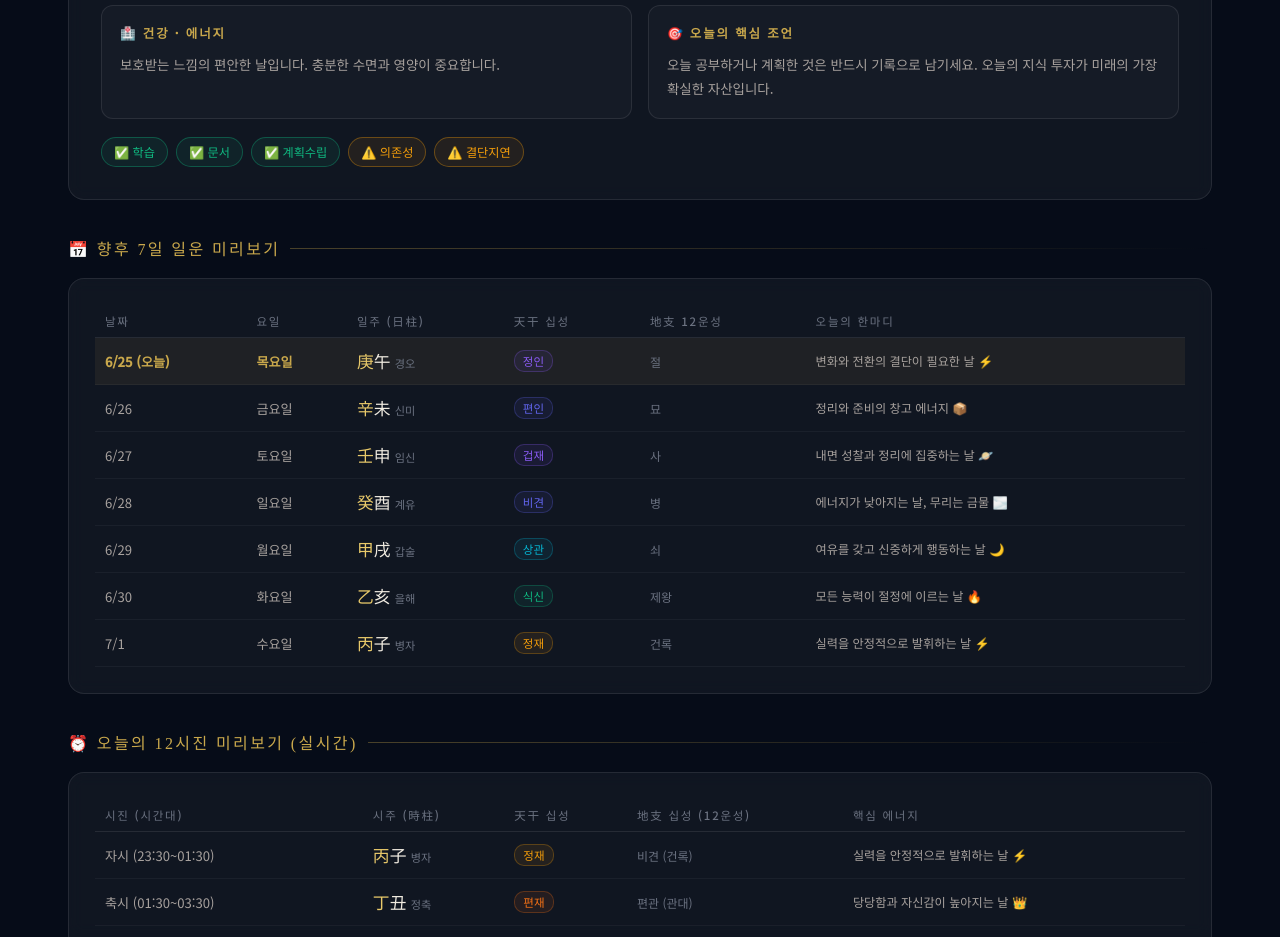
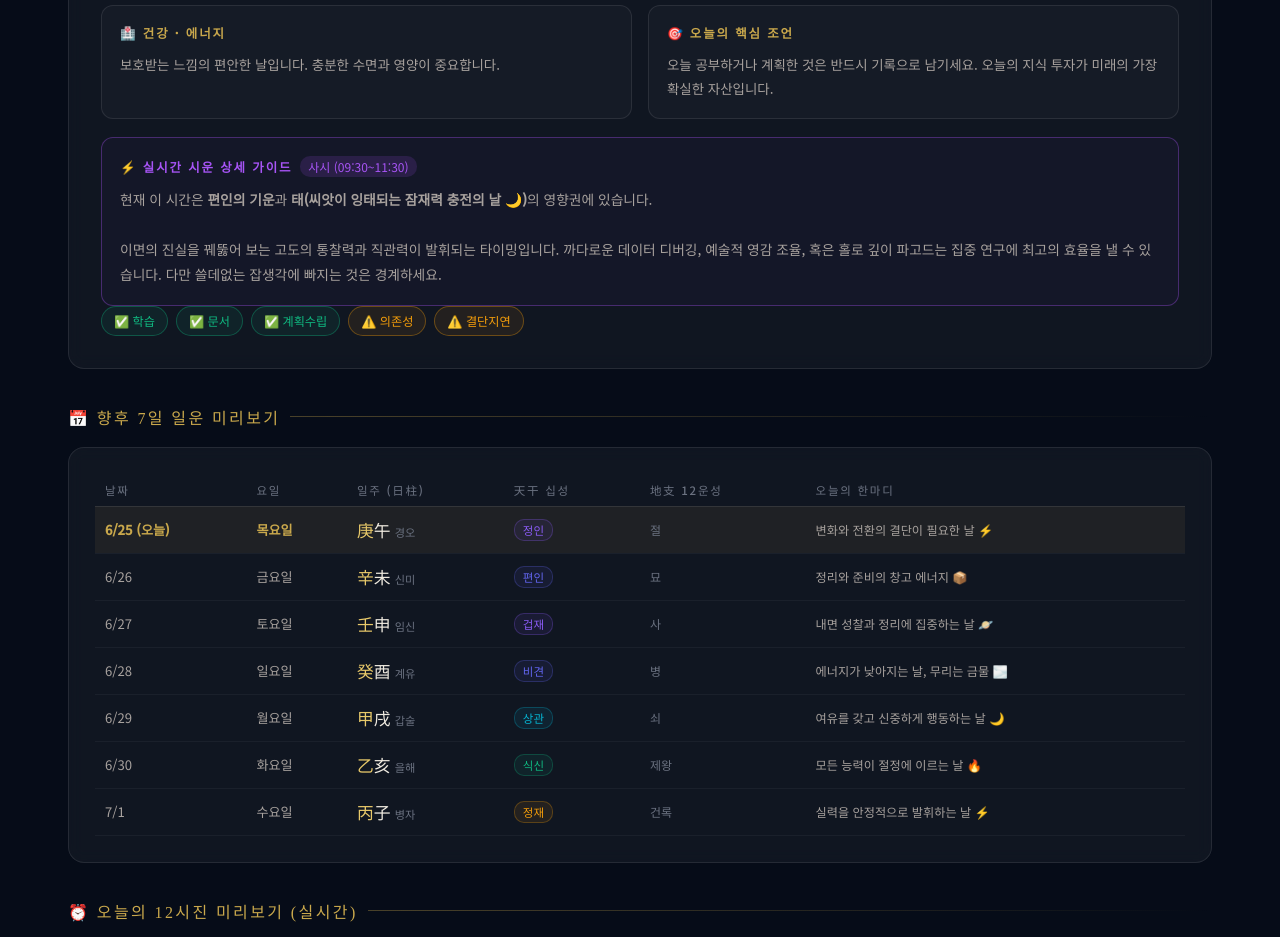
Before and after one commit to sharotme-ux/saju-report, a plain HTML site: page index.html in a window 1280 px wide. Shown: the part 1520-2457 px from the top of the page. Drawn offline with Linux system fonts and the light colour scheme.

Commit message:
Add detailed real-time hourly fortune guide section

```diff
--- a/index.html
+++ b/index.html
@@ -241,6 +241,13 @@
       <div class="rpt-sec"><h3>🏥 건강 · 에너지</h3><p id="rpt-health">--</p></div>
       <div class="rpt-sec"><h3>🎯 오늘의 핵심 조언</h3><p id="rpt-advice">--</p></div>
     </div>
+    <!-- 실시간 시운 가이드 -->
+    <div class="rpt-sec" style="margin-top: 16px; border-color: rgba(168, 85, 247, 0.35); background: rgba(168, 85, 247, 0.03);">
+      <h3 style="color:#a855f7; display:flex; align-items:center; gap:8px; margin-bottom:0;">
+        ⚡ 실시간 시운 상세 가이드 <span id="rpt-hour-badge" style="font-size:0.75rem; background:rgba(168,85,247,0.15); padding:2px 8px; border-radius:10px; font-weight:normal; letter-spacing:0;">--</span>
+      </h3>
+      <p id="rpt-hour-detail" style="font-size:.86rem; color:var(--txt2); line-height:1.8; margin-top:10px;">--</p>
+    </div>
     <div class="kw-row" id="kw-row"></div>
   </div>
 </section>
@@ -433,6 +440,20 @@
     kw:['직관','통찰','연구'],cw:['고립','과사색']},
 };
 
+// 시운(時運) 십성별 상세 해석
+const RPT_HOUR = {
+  '비견': '내 주관이 강해지고 스스로의 힘으로 독립적인 일을 도모하기 좋은 시간대입니다. 혼자 결정하거나 집중 기획해야 할 일이 있다면 이 흐름을 활용하세요. 다만 고집이 세어져 타인과 마찰이 생길 수 있으니 경청하는 태도가 중요합니다.',
+  '겁재': '투지와 경쟁심, 추진력이 강해지는 에너지입니다. 적극적으로 의견을 개진하거나 협상, 중요한 업무적 대면에서 기선을 제압하기 유리한 타이밍입니다. 단, 감정이 앞설 수 있으니 충동적인 결정이나 섣부른 재물 지출은 자제하세요.',
+  '식신': '재능이 자연스럽게 표현되고 아이디어가 샘솟는 편안하고 여유로운 흐름입니다. 창작 활동이나 기획안 작성에 최적의 시간이며, 주변과 유대감을 다지거나 맛있는 음식을 먹으며 힐링하기에 아주 좋은 타이밍입니다.',
+  '상관': '두뇌 회전이 매우 빠르고 표현력과 임기응변이 최고조에 달하는 시간입니다. 프레젠테이션, 남을 설득하는 영업, 혹은 기존 방식에 대한 혁신적인 아이디어를 조율하는 데 아주 강력합니다. 단, 날카로운 직설로 주변에 상처를 주지 않도록 유의하세요.',
+  '정재': '재물 흐름이 안정되고 꼼꼼하고 현실적인 시야가 발휘되는 든든한 시간대입니다. 정교한 수치 분석, 계산, 계약서나 재무 문서 검토 등 확실한 성과와 정확성을 요하는 현실적 과업을 수행하기에 가장 적절하고 안전한 흐름입니다.',
+  '편재': '활동력이 커지고 예상치 못한 재물 기회나 비즈니스적인 영감이 도는 타이밍입니다. 낯선 사람과의 네트워킹이나 외부 미팅, 사교 활동에서 유익한 정보를 얻을 가능성이 큽니다. 다만 즉흥적인 기분파 소비는 유의하세요.',
+  '정관': '이성적인 판단력과 책임감이 발휘되어 대외적으로 본인의 신뢰도를 높이기 좋은 시간대입니다. 공적 보고, 상사 또는 클라이언트와의 조율, 예의를 지켜야 하는 공식적인 만남에서 가장 빛을 발하는 안정된 흐름입니다.',
+  '편관': '업무적으로 긴장감이 감돌거나 예기치 못한 돌발 상황이 생길 수 있지만, 본인의 인내력과 빠른 판단으로 극복할 수 있는 단련의 시간입니다. 서두르지 말고 차분하게 핵심을 파악하여 한 번에 하나씩 문제를 해결하세요.',
+  '정인': '나를 따뜻하게 지지하는 기운이 흘러 학습, 독서, 연구, 기획서 작성 등 내면에 지식을 채우고 계획을 짜기에 최고의 시간대입니다. 윗사람이나 선배의 지혜로운 피드백이나 조언을 구하기에도 아주 길한 시간입니다.',
+  '편인': '이면의 진실을 꿰뚫어 보는 고도의 통찰력과 직관력이 발휘되는 타이밍입니다. 까다로운 데이터 디버깅, 예술적 영감 조율, 혹은 홀로 깊이 파고드는 집중 연구에 최고의 효율을 낼 수 있습니다. 다만 쓸데없는 잡생각에 빠지는 것은 경계하세요.'
+};
+
 // 12운성 한마디
 const US_BRIEF = {
   '장생':'새로운 시작의 에너지 🌱',
@@ -598,6 +619,10 @@
   document.getElementById('rpt-health').textContent = r.health;
   document.getElementById('rpt-advice').textContent = r.advice;
 
+  // 실시간 시운 가이드 업데이트
+  document.getElementById('rpt-hour-badge').textContent = `${BRk[hourBranchIdx]}시 (${HOUR_RANGES[hourBranchIdx]})`;
+  document.getElementById('rpt-hour-detail').innerHTML = `현재 이 시간은 <strong>${hGZ.ss}의 기운</strong>과 <strong>${hGZ.us}(${US_BRIEF[hGZ.us]})</strong>의 영향권에 있습니다.<br><br>${RPT_HOUR[hGZ.ss] || ''}`;
+
   const kwRow = document.getElementById('kw-row');
   kwRow.innerHTML = '';
   (r.kw||[]).forEach(k => { const d=document.createElement('div'); d.className='kw g'; d.textContent='✅ '+k; kwRow.appendChild(d); });
```
